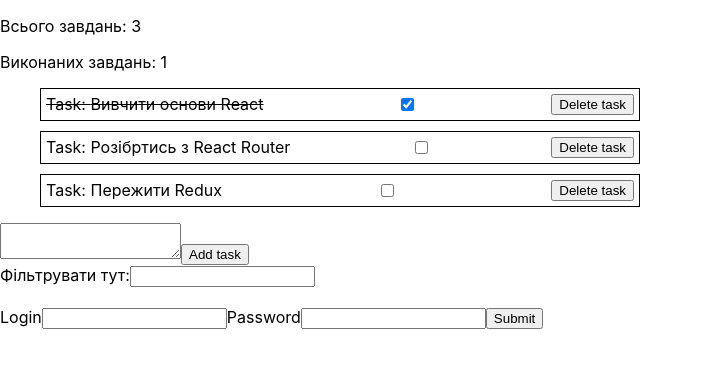
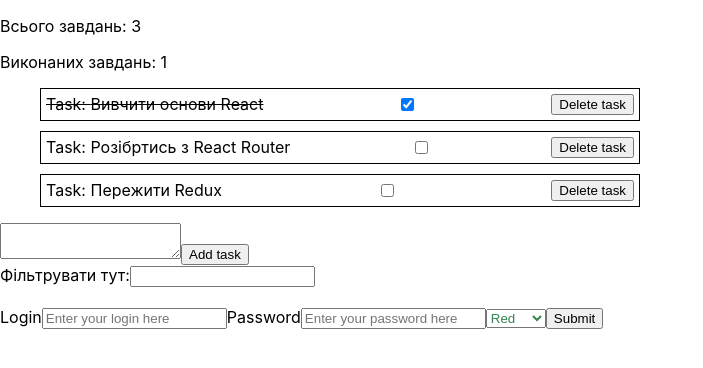
Before and after one commit to Andriy-Kond/todo-list-m2-2, a React (Create React App) app: page / in a window 1280 px wide. Shown: the top 368 px of the page, without its empty margins (0-703 px from the left). Built offline with nearby package versions, Linux system fonts and the light colour scheme.

Commit message:
add: Formic

```diff
--- a/package.json
+++ b/package.json
@@ -7,11 +7,13 @@
     "@testing-library/jest-dom": "^5.17.0",
     "@testing-library/react": "^13.4.0",
     "@testing-library/user-event": "^13.5.0",
+    "formik": "^2.4.6",
     "react": "^18.3.1",
     "react-dom": "^18.3.1",
     "react-scripts": "5.0.1",
     "shortid": "^2.2.16",
-    "web-vitals": "^2.1.4"
+    "web-vitals": "^2.1.4",
+    "yup": "^1.4.0"
   },
   "scripts": {
     "start": "react-scripts start",
--- a/src/LoginForm/LoginForm.jsx
+++ b/src/LoginForm/LoginForm.jsx
@@ -1,34 +1,69 @@
-// * Заміна контрольованої форми:
-const LoginForm = () => {
-  const handleSubmit = e => {
-    e.preventDefault();
-    // console.log(e.target.elements.login.value);
-    const { login, password } = e.target.elements;
-    // console.log(login.value, password.value);
+// * use Formic
+// const LoginForm = () => {
+//   const handleSubmit = e => {
+//     e.preventDefault();
+//     const { login, password } = e.target.elements;
+//   };
 
-    const elements = [...e.target.elements];
-    const filteredElements = elements.filter(
-      element => element.nodeName === "INPUT",
-    );
+//   return (
+//     <form onSubmit={handleSubmit}>
+//       <label>
+//         Login
+//         <input type="text" name="login" />
+//       </label>
 
-    const values = filteredElements.map(element => element.value);
+//       <label>
+//         Password
+//         <input type="password" name="password" autoComplete="new-password" />
+//       </label>
+
+//       <button type="submit">Submit</button>
+//     </form>
+//   );
+// };
+
+// export default LoginForm;
+
+import { Formik, Form, Field } from "formik";
+import { Input } from "./LoginForm.styled";
+
+const initialValues = { login: "", password: "", color: "" };
+
+const handleSubmit = (values, actions) => {
+  console.log("handleSubmit >> actions:::", actions);
   console.log("handleSubmit >> values:::", values);
+
+  actions.resetForm();
 };
 
+const LoginForm = () => {
   return (
-    <form onSubmit={handleSubmit}>
+    <Formik initialValues={initialValues} onSubmit={handleSubmit}>
+      <Form>
         <label>
           Login
-        <input type="text" name="login" />
+          <Input type="text" name="login" placeholder="Enter your login here" />
         </label>
 
         <label>
           Password
-        <input type="password" name="password" autoComplete="new-password" />
+          <Input
+            type="password"
+            name="password"
+            placeholder="Enter your password here"
+            autoComplete="new-password"
+          />
         </label>
 
+        <Input as="select" name="color">
+          <option value="red">Red</option>
+          <option value="green">Green</option>
+          <option value="blue">Blue</option>
+        </Input>
+
         <button type="submit">Submit</button>
-    </form>
+      </Form>
+    </Formik>
   );
 };
 
--- /dev/null
+++ b/src/LoginForm/LoginForm.styled.jsx
@@ -0,0 +1,8 @@
+import styled from "@emotion/styled";
+import { Formik, Form, Field } from "formik";
+
+const Input = styled(Field)`
+  color: #358550;
+`;
+
+export { Input };
```
Also changed, not shown: src/LoginForm/LoginFormVanil.jsx (added, +37 -0 lines), src/LoginForm/LoginForm.styled.js (deleted), 1 other file (tests, documents, lock files or other folders). Lines whose indentation alone changed are shown as unchanged.
